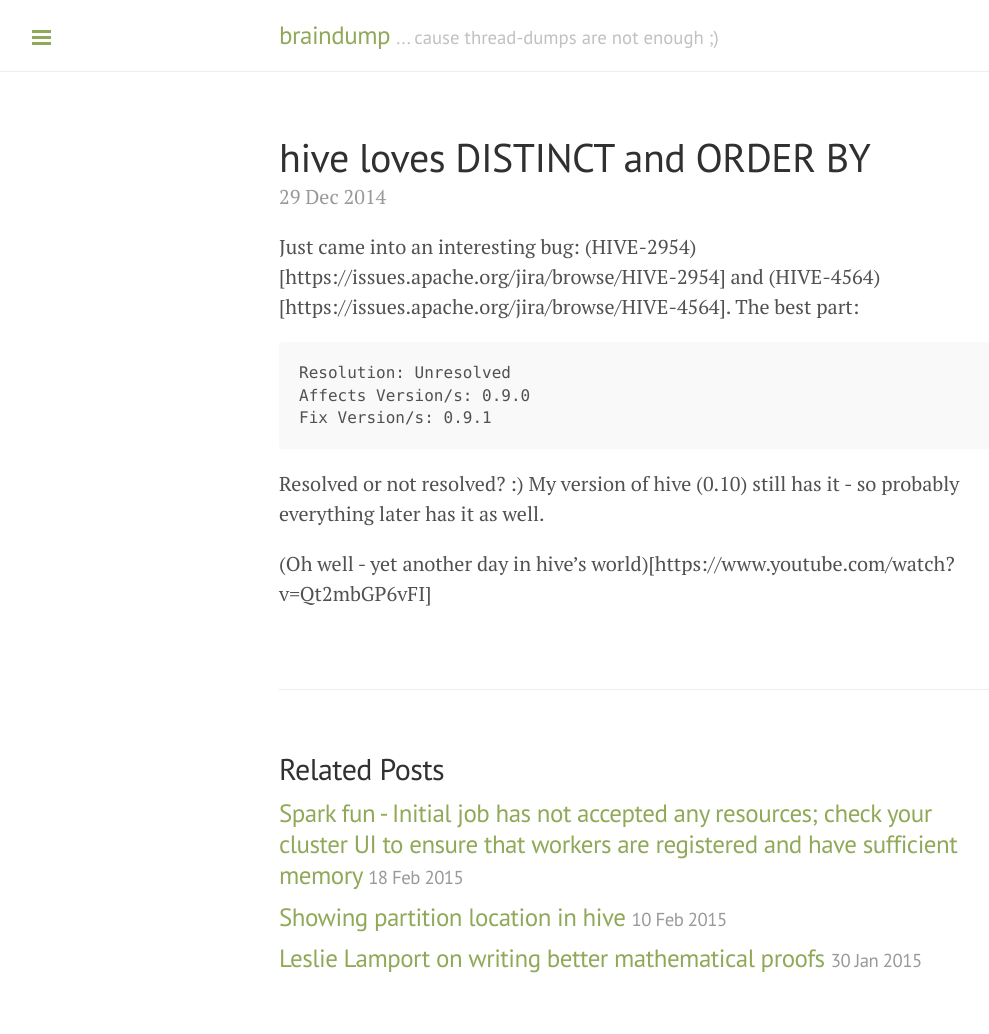
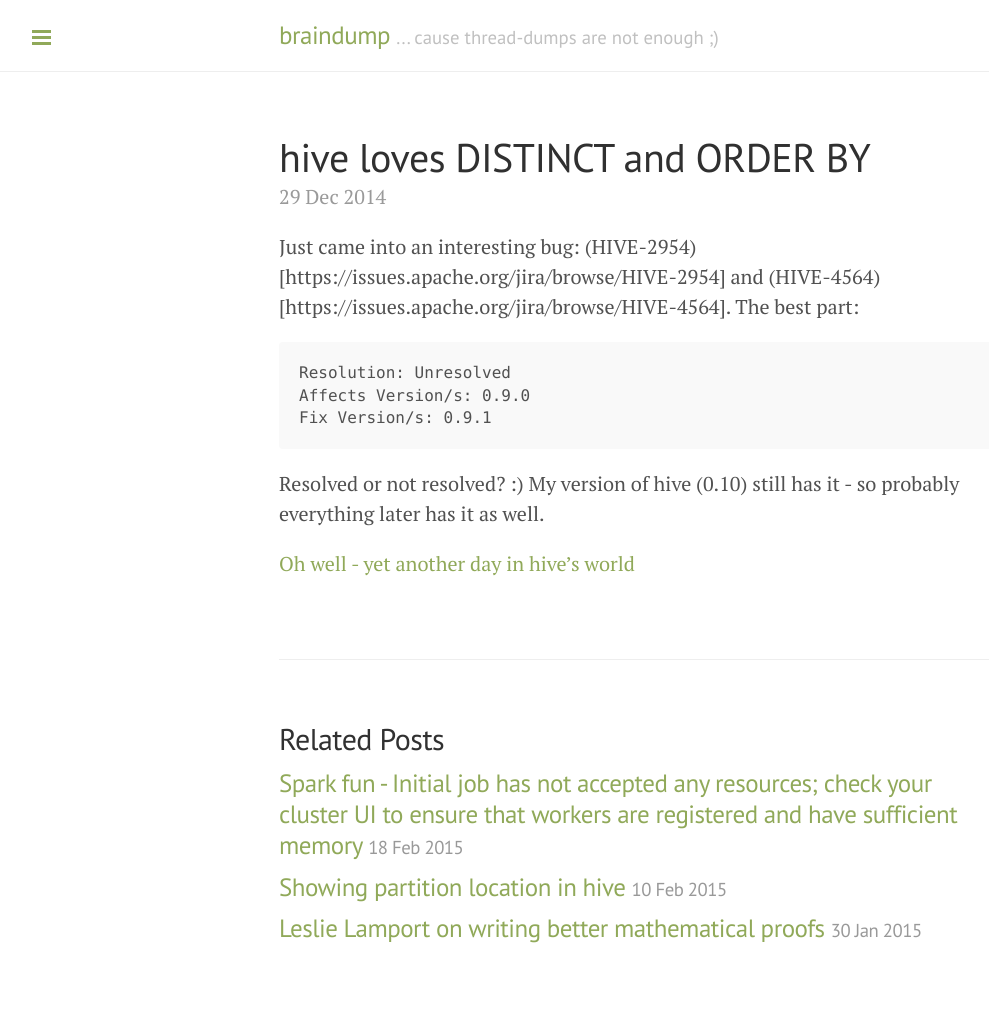
Before and after one commit to pkoperek/braindump, a Jekyll site: the page built from _posts/2014-12-29-hive-select-order-by.md, in a window 1280 px wide. Shown: the whole page, without its empty margins (1-990 px from the left). Built offline with Jekyll 4.4.1, drawn with Linux system fonts in a browser that asks for light colours; Markdown is read by kramdown in place of the engine named in the settings; comment, search, counter and statistics services are not loaded; after the commit the page ends 1004 px from its top, so only the background shows below that.

Commit message:
post fix

```diff
--- a/_posts/2014-12-29-hive-select-order-by.md
+++ b/_posts/2014-12-29-hive-select-order-by.md
@@ -16,4 +16,4 @@ Fix Version/s: 0.9.1
 Resolved or not resolved? :)
 My version of hive (0.10) still has it - so probably everything later has it as well.
 
-(Oh well - yet another day in hive's world)[https://www.youtube.com/watch?v=Qt2mbGP6vFI]
+[Oh well - yet another day in hive's world](https://www.youtube.com/watch?v=Qt2mbGP6vFI)
```
